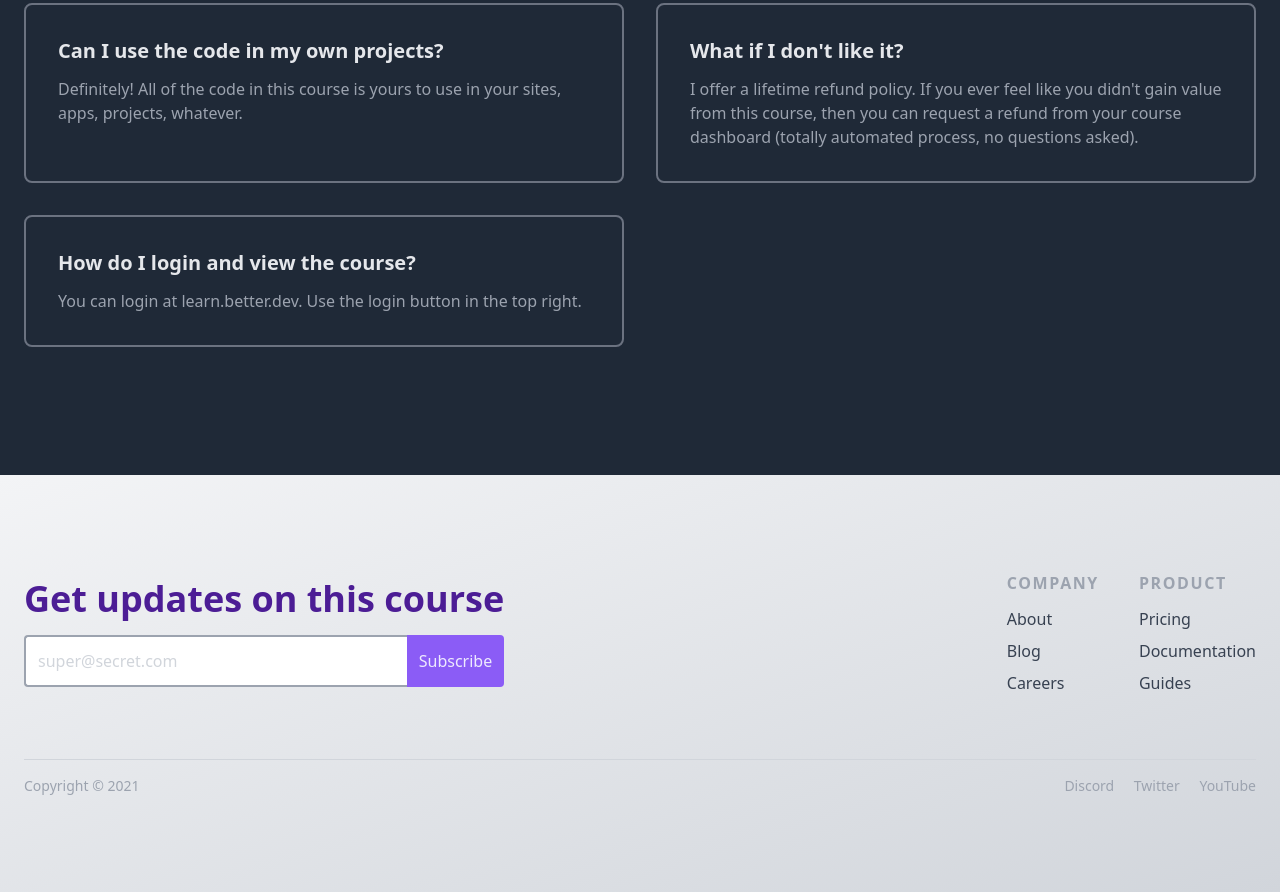
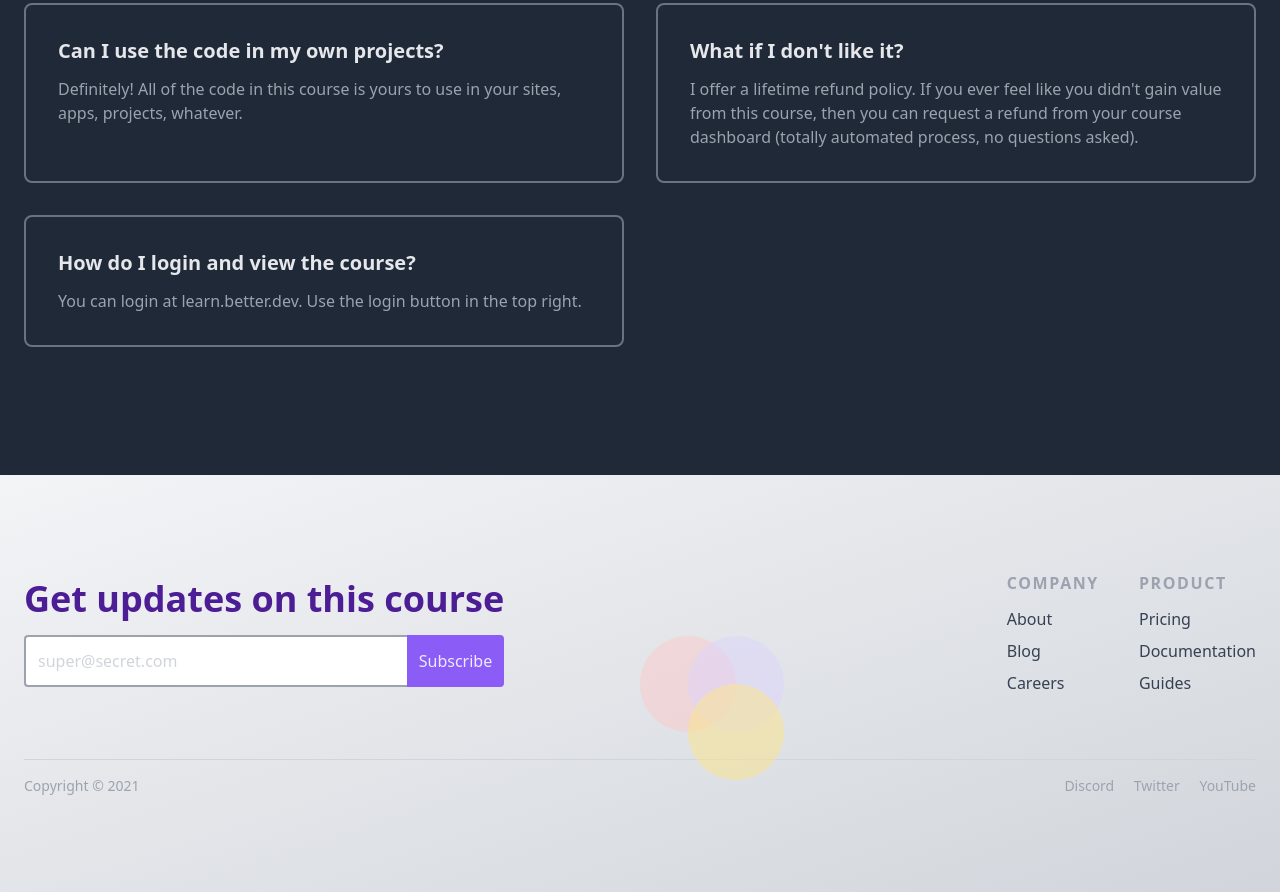
Before and after one commit to Amorem/beginner-tailwind-site, a website built with Parcel: page src/index.html in a window 1280 px wide. Shown: the part 5003-5895 px from the top of the page. Built offline with nearby package versions, Linux system fonts and the light colour scheme.

Commit message:
Footer: Circles

```diff
--- a/src/index.html
+++ b/src/index.html
@@ -524,8 +524,22 @@
     </div>
     <!-- Footer / Newsletter -->
     <div
-      class="py-24 text-gray-700 bg-gradient-to-br from-gray-100 to-gray-300"
+      class="relative py-24 text-gray-700 bg-gradient-to-br from-gray-100 to-gray-300"
     >
+      <!-- Circles -->
+      <div
+        class="absolute bottom-0 flex transform -translate-y-64 left-64 translate-x-96"
+      >
+        <div
+          class="absolute w-24 h-24 bg-red-200 rounded-full opacity-50"
+        ></div>
+        <div
+          class="absolute w-24 h-24 ml-12 bg-purple-200 rounded-full opacity-50"
+        ></div>
+        <div
+          class="absolute w-24 h-24 mt-12 ml-12 bg-yellow-200 rounded-full opacity-50"
+        ></div>
+      </div>
       <div class="container px-6 mx-auto">
         <!-- Top Footer -->
         <div class="flex justify-between">
```
